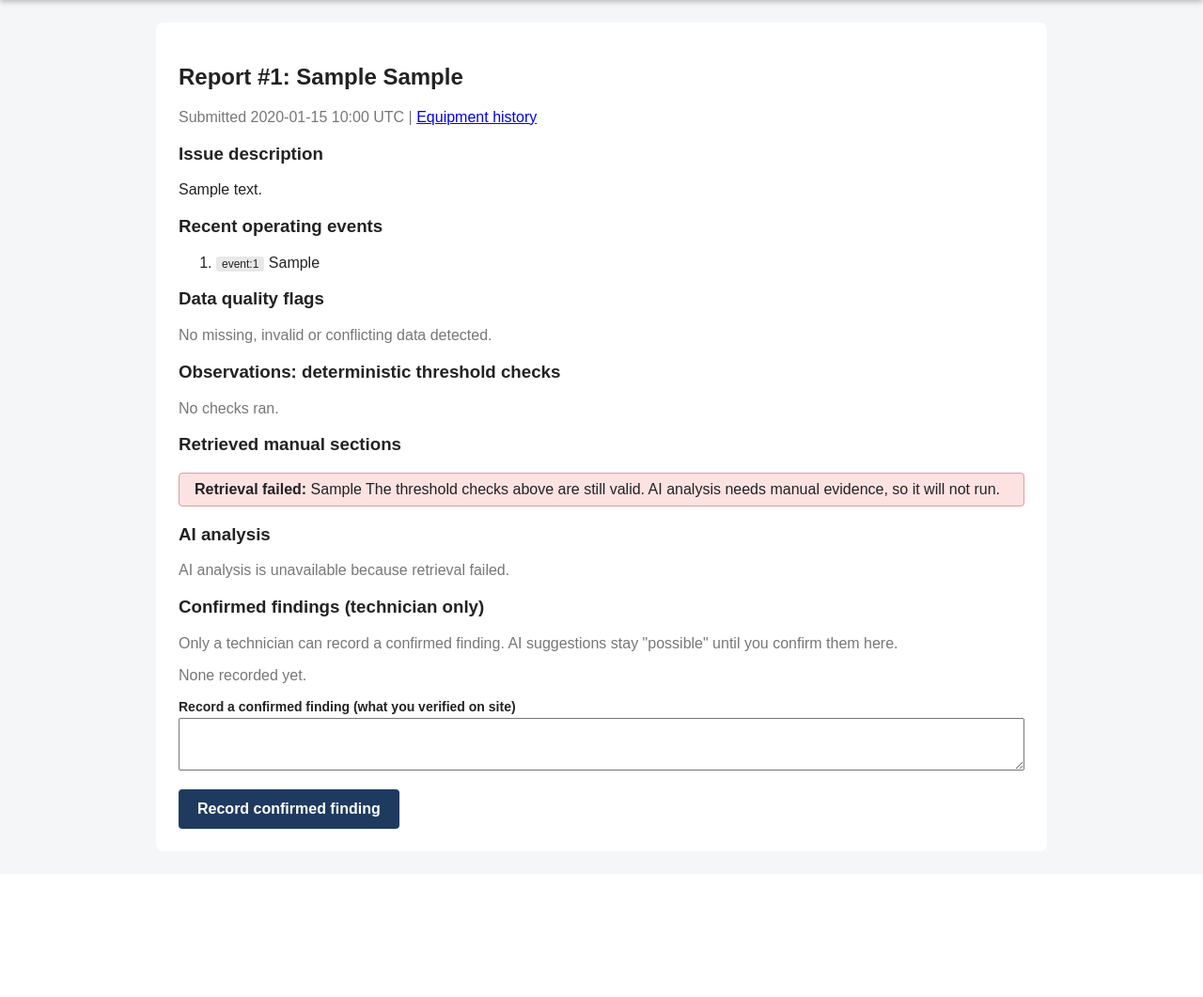
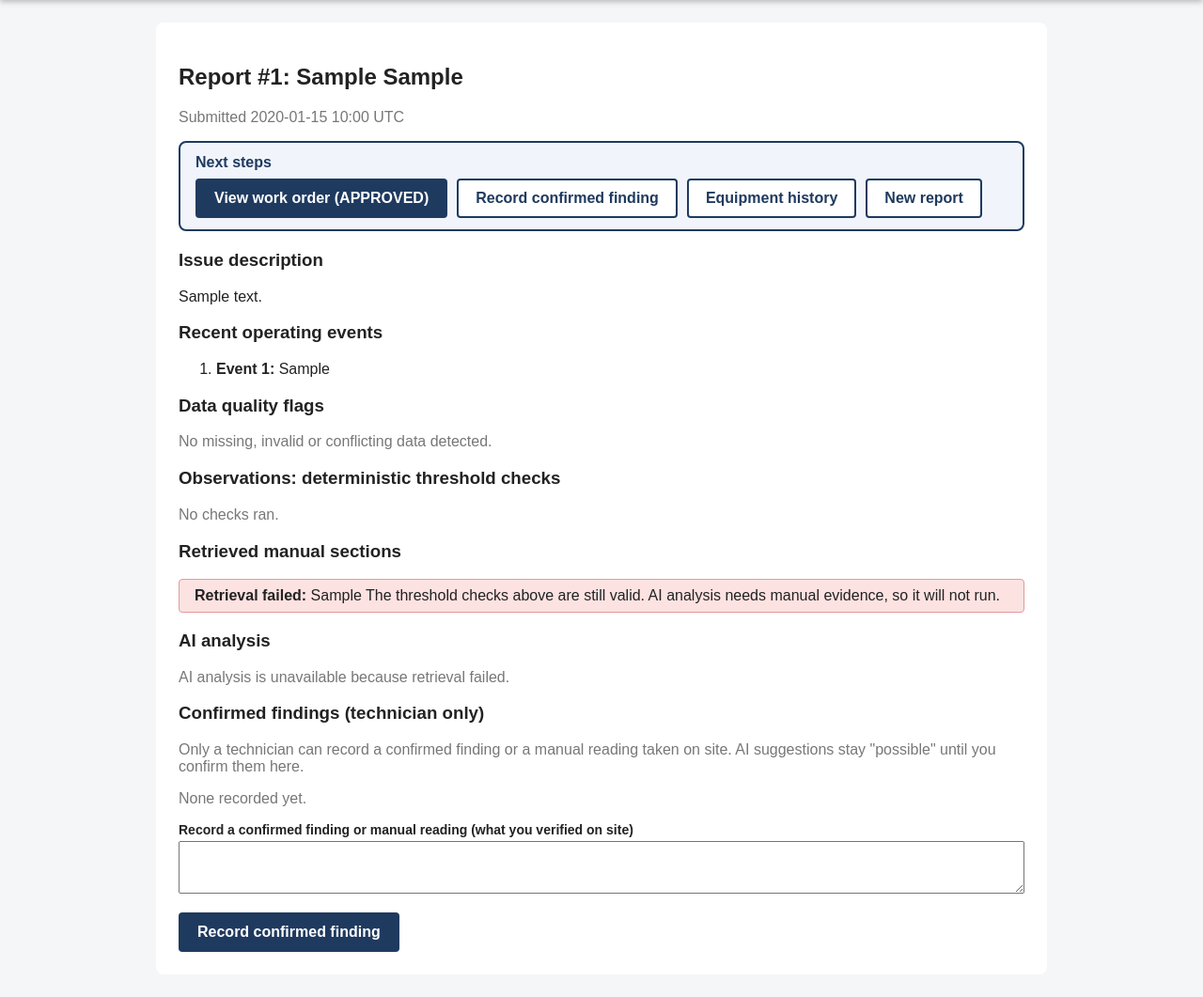
Before and after one commit to rupnawarpratik88/triage-assistant, a FastAPI app: page /reports/1 in a window 1280 px wide. Shown: the part 86-1147 px from the top of the page at 94% size. Before the commit the page ends 968 px from the top, so only its background shows below. Run offline with FastAPI, Linux system fonts and the light colour scheme; tables that the repository leaves empty hold one stand-in row (values such as "Sample post").

Commit message:
feat: add next-steps action bar, readable labels and data gap fallbacks to report page

```diff
--- a/app/templates/report.html
+++ b/app/templates/report.html
@@ -1,36 +1,94 @@
 {% extends "base.html" %}
 {% block title %}Report #{{ report.id }}{% endblock %}
 {% block content %}
+{% set draft = (report.work_orders|selectattr("status", "equalto", "draft")|list)|first %}
+{% set rule_findings = report.findings|selectattr("origin", "equalto", "rule")|list %}
+{% set flags = rule_findings|selectattr("severity", "equalto", "data_quality")|list %}
+{% set checks = rule_findings|rejectattr("severity", "equalto", "data_quality")|list %}
+{% set tech_obs = report.findings|selectattr("origin", "equalto", "technician")|selectattr("kind", "equalto", "observation")|list %}
+{% set reported = tech_obs|map(attribute="source")|list %}
+
 <h2>Report #{{ report.id }}: {{ report.equipment.type|capitalize }} {{ report.equipment.identifier }}</h2>
-<p class="muted">Submitted {{ report.created_at.strftime("%Y-%m-%d %H:%M") }} UTC |
-  <a href="/equipment/{{ report.equipment.identifier }}">Equipment history</a></p>
+<p class="muted">Submitted {{ report.created_at.strftime("%Y-%m-%d %H:%M") }} UTC</p>
+
+<div class="actions">
+  <div class="actions-title">Next steps</div>
+  <div class="actions-row">
+    {% if draft %}
+      <a class="btn" href="/work-orders/{{ draft.id }}">Review &amp; edit work order</a>
+      <form method="post" action="/work-orders/{{ draft.id }}/approve" data-loading="Approving..."
+            onsubmit="return confirm('Approve this work order? It will be locked and can no longer be edited.');">
+        <button type="submit" class="btn-ok">Approve work order</button>
+      </form>
+      <form method="post" action="/work-orders/{{ draft.id }}/reject" data-loading="Rejecting..."
+            onsubmit="return confirm('Reject this draft? It will be locked.');">
+        <button type="submit" class="danger">Reject draft</button>
+      </form>
+    {% elif report.work_orders %}
+      {% set last_order = report.work_orders|last %}
+      <a class="btn" href="/work-orders/{{ last_order.id }}">View work order ({{ last_order.status|upper }})</a>
+    {% elif report.retrieval_error %}
+      <span class="muted">AI analysis is unavailable (no manual evidence). Use the threshold checks and your site safety procedures.</span>
+    {% else %}
+      <a class="btn" href="#ai-analysis">{% if report.ai_status == "failed" %}Retry AI analysis{% else %}Run AI analysis{% endif %}</a>
+    {% endif %}
+    <a class="btn secondary" href="#confirmed">Record confirmed finding</a>
+    <a class="btn secondary" href="/equipment/{{ report.equipment.identifier }}">Equipment history</a>
+    <a class="btn secondary" href="/">New report</a>
+  </div>
+</div>
 
 <h3>Issue description</h3>
-<p>{{ report.description }}</p>
+<p>{{ report.description|sentence }}</p>
 
 <h3>Recent operating events</h3>
 {% if events %}
 <ol>
-  {% for e in events %}<li><span class="tag">event:{{ loop.index }}</span> {{ e }}</li>{% endfor %}
+  {% for e in events %}<li><b>Event {{ loop.index }}:</b> {{ e|sentence }}</li>{% endfor %}
 </ol>
 {% else %}
 <p class="muted">None provided.</p>
 {% endif %}
 
-{% set rule_findings = report.findings|selectattr("origin", "equalto", "rule")|list %}
-{% set flags = rule_findings|selectattr("severity", "equalto", "data_quality")|list %}
-{% set checks = rule_findings|rejectattr("severity", "equalto", "data_quality")|list %}
-
 <h3>Data quality flags</h3>
 {% if flags %}
-  {% for f in flags %}<div class="item data_quality"><span class="tag">{{ f.source }}</span> {{ f.text }}</div>{% endfor %}
+  {% for f in flags %}
+  <div class="item data_quality">
+    <span class="sev sev-data_quality">&#9888; DATA GAP</span>
+    <span class="tag" title="{{ f.source }}">{{ f.source|source_label }}</span>
+    {{ f.text|humanize }}
+    {% if f.source.startswith("sensor:") and f.source != "sensor:none" %}
+    <div class="gap-actions">
+      {% if f.source in reported %}
+        <span class="muted">Sensor issue already reported.</span>
+      {% else %}
+        <form method="post" action="/reports/{{ report.id }}/sensor-issue" data-loading="Saving...">
+          <input type="hidden" name="source" value="{{ f.source }}">
+          <button type="submit" class="small">Report sensor issue</button>
+        </form>
+      {% endif %}
+      <a href="#confirmed">Record manual reading</a>
+    </div>
+    {% endif %}
+  </div>
+  {% endfor %}
 {% else %}
   <p class="muted">No missing, invalid or conflicting data detected.</p>
 {% endif %}
+{% for t in tech_obs %}
+  <div class="item info"><span class="sev sev-info">REPORTED</span> {{ t.text }}
+    <span class="muted">{{ t.created_at.strftime("%Y-%m-%d %H:%M") }} UTC</span></div>
+{% endfor %}
 
 <h3>Observations: deterministic threshold checks</h3>
 {% if checks %}
-  {% for f in checks %}<div class="item {{ f.severity }}"><span class="tag">{{ f.source }}</span> <b>{{ f.severity|upper }}</b> {{ f.text }}</div>{% endfor %}
+  {% for f in checks %}
+  <div class="item {{ f.severity }}">
+    <span class="sev sev-{{ f.severity }}">{% if f.severity == "critical" %}&#9888; CRITICAL{% elif f.severity == "warning" %}&#9888; WARNING{% elif f.severity == "ok" %}OK{% else %}{{ f.severity|upper }}{% endif %}</span>
+    <span class="tag" title="{{ f.source }}">{{ f.source|source_label }}</span>
+    {{ f.text|humanize }}
+  </div>
+  {% endfor %}
 {% else %}
   <p class="muted">No checks ran.</p>
 {% endif %}
@@ -40,28 +98,33 @@
   <div class="errors"><b>Retrieval failed:</b> {{ report.retrieval_error }}
   The threshold checks above are still valid. AI analysis needs manual evidence, so it will not run.</div>
 {% elif report.retrieved %}
+  {% set top = report.retrieved[0].score %}
   {% for c in report.retrieved %}
-  <div class="item info"><span class="tag">{{ c.id }}</span> <b>{{ c.title }}</b> <span class="muted">(score {{ c.score }})</span><br>{{ c.text }}</div>
+  <div class="item info">
+    <span class="tag" title="{{ c.id }}">{{ c.id|source_label }}</span> <b>{{ c.title }}</b>
+    <span class="muted">{% if c.score > 0 and top > 0 %}Relevance: {{ ((c.score / top) * 100)|round|int }}%{% else %}Always shown for safety{% endif %}</span><br>
+    {{ c.text }}
+  </div>
   {% endfor %}
 {% else %}
   <p class="muted">Nothing retrieved.</p>
 {% endif %}
 
-<h3>AI analysis</h3>
+<h3 id="ai-analysis">AI analysis</h3>
 {% if report.ai_status == "ok" and report.ai_output %}
   {% set ai = report.ai_output %}
   <p class="muted">Generated by {{ ai.model }}. Everything below is a suggestion, not a confirmed finding. A technician must verify it.</p>
 
   <h4>Possible causes (unconfirmed)</h4>
   {% for f in report.findings|selectattr("kind", "equalto", "possible_cause") %}
-  <div class="item warning"><span class="badge possible">POSSIBLE</span> {{ f.text }}<br>
-    {% for c in f.source.split(",") %}<span class="tag">{{ c }}</span> {% endfor %}</div>
+  <div class="item warning"><span class="badge possible">POSSIBLE</span> {{ f.text|humanize }}<br>
+    {% for c in f.source.split(",") %}<span class="tag" title="{{ c }}">{{ c|source_label }}</span> {% endfor %}</div>
   {% endfor %}
 
   <h4>Follow-up questions</h4>
   {% if ai.follow_up_questions %}
     {% for q in ai.follow_up_questions %}
-    <div class="item info">{{ q.text }}<br>{% for c in q.citations %}<span class="tag">{{ c }}</span> {% endfor %}</div>
+    <div class="item info">{{ q.text|humanize }}<br>{% for c in q.citations %}<span class="tag" title="{{ c }}">{{ c|source_label }}</span> {% endfor %}</div>
     {% endfor %}
   {% else %}
     <p class="muted">None.</p>
@@ -69,15 +132,15 @@
 
   <h4>Suggested inspection steps</h4>
   {% for s in ai.inspection_steps %}
-  <div class="item info"><b>{{ loop.index }}.</b> {{ s.text }}<br>{% for c in s.citations %}<span class="tag">{{ c }}</span> {% endfor %}</div>
+  <div class="item info"><b>{{ loop.index }}.</b> {{ s.text|humanize }}<br>{% for c in s.citations %}<span class="tag" title="{{ c }}">{{ c|source_label }}</span> {% endfor %}</div>
   {% endfor %}
 
   <h4>Suggested priority</h4>
   <div class="item {% if ai.priority.level in ['high', 'critical'] %}critical{% elif ai.priority.level == 'medium' %}warning{% else %}ok{% endif %}">
     <b>{{ ai.priority.level|upper }}</b>
     {% if ai.priority.raised_by_rules %}<span class="muted">(AI suggested {{ ai.priority.ai_level|upper }}; raised by the deterministic threshold rules)</span>{% endif %}<br>
-    {{ ai.priority.rationale }}<br>
-    {% for c in ai.priority.citations %}<span class="tag">{{ c }}</span> {% endfor %}
+    {{ ai.priority.rationale|humanize }}<br>
+    {% for c in ai.priority.citations %}<span class="tag" title="{{ c }}">{{ c|source_label }}</span> {% endfor %}
   </div>
 
   <h4>Draft work order</h4>
@@ -86,7 +149,7 @@
       <a href="/work-orders/{{ w.id }}">Edit / approve / reject</a></p>
     <pre class="wo">{{ w.body }}</pre>
   {% endfor %}
-  <p class="muted">Nothing is approved automatically. A technician decides on the work order page.</p>
+  <p class="muted">Nothing is approved automatically. A technician decides.</p>
 
 {% else %}
   {% if report.ai_status == "failed" %}
@@ -103,16 +166,16 @@
   {% endif %}
 {% endif %}
 
-<h3>Confirmed findings (technician only)</h3>
-<p class="muted">Only a technician can record a confirmed finding. AI suggestions stay "possible" until you confirm them here.</p>
+<h3 id="confirmed">Confirmed findings (technician only)</h3>
+<p class="muted">Only a technician can record a confirmed finding or a manual reading taken on site. AI suggestions stay "possible" until you confirm them here.</p>
 {% for f in report.findings|selectattr("kind", "equalto", "confirmed_finding") %}
   <div class="item ok"><span class="badge">CONFIRMED</span> {{ f.text }}
     <span class="muted">{{ f.created_at.strftime("%Y-%m-%d %H:%M") }} UTC</span></div>
 {% else %}
   <p class="muted">None recorded yet.</p>
 {% endfor %}
-<form method="post" action="/reports/{{ report.id }}/findings">
-  <label>Record a confirmed finding (what you verified on site)</label>
+<form method="post" action="/reports/{{ report.id }}/findings" data-loading="Saving...">
+  <label>Record a confirmed finding or manual reading (what you verified on site)</label>
   <textarea name="text" rows="2"></textarea>
   <button type="submit">Record confirmed finding</button>
 </form>
```
